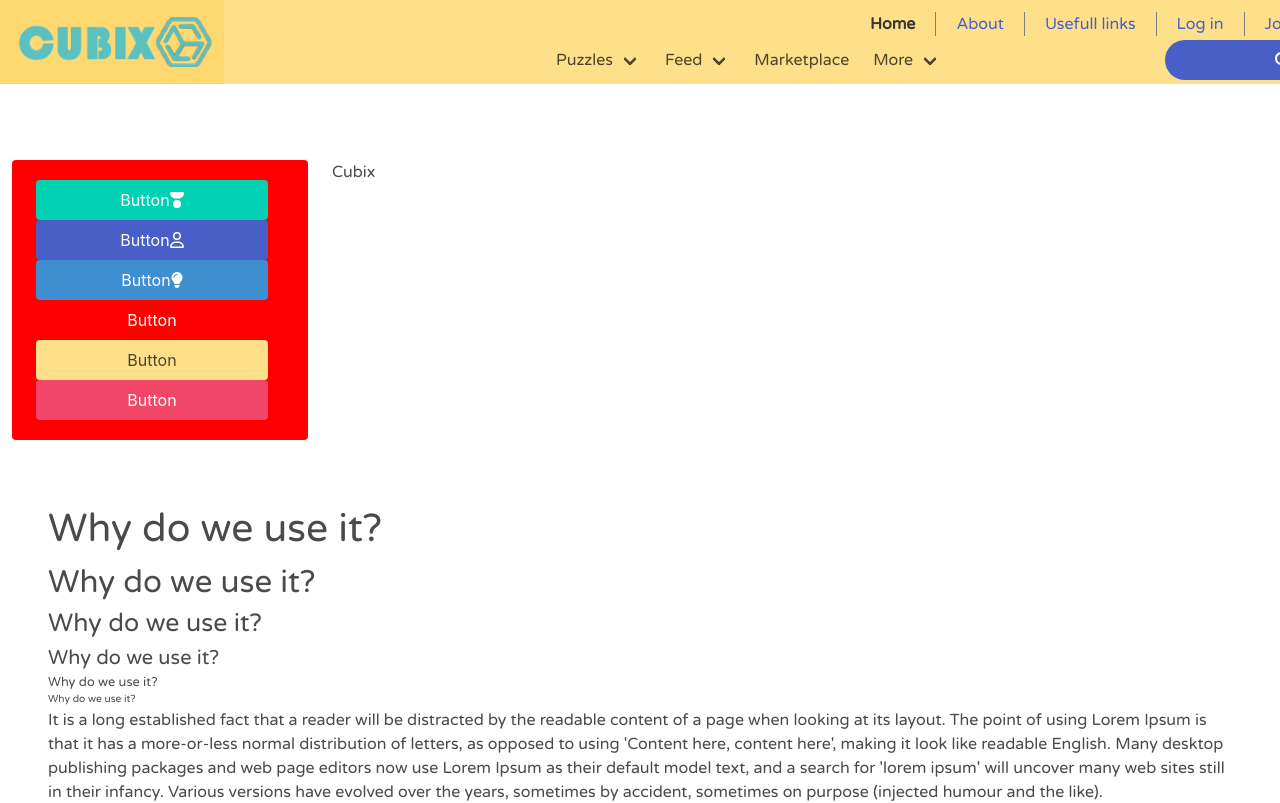
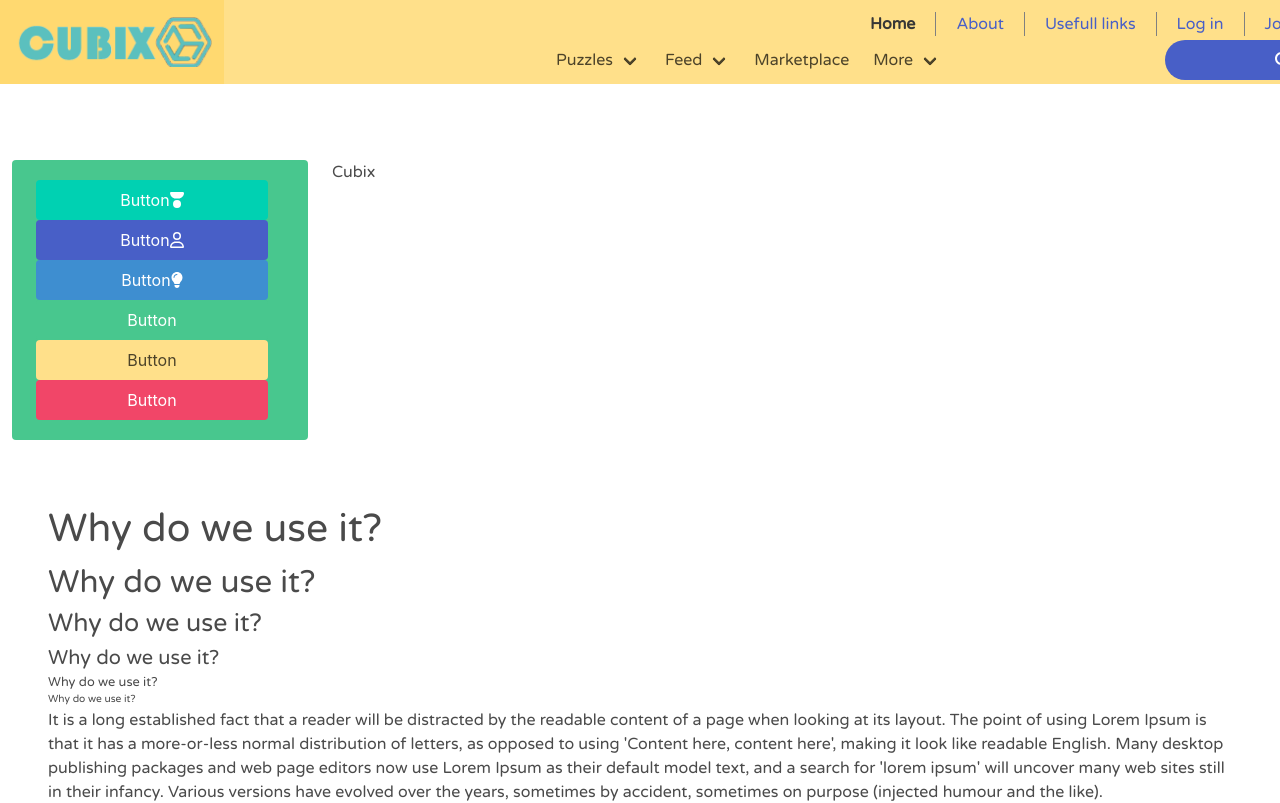
Before and after one commit to a-spasov/cubix, a Vue app: page / in a window 1280 px wide. Shown: the top 803 px of the page. Built offline with nearby package versions, Linux system fonts and the light colour scheme.

Commit message:
Update bulma-overwrites.scss

```diff
--- a/src/assets/sass/bulma-overwrites.scss
+++ b/src/assets/sass/bulma-overwrites.scss
@@ -8,8 +8,8 @@
 
 // $family-sans-serif: 'Arial', sans-serif;
 
-$success: red;
-$gap: 60px;
+// $success: red;
+// $gap: 60px;
 
 
 @import "../../../node_modules/bulma/bulma.sass";
```
